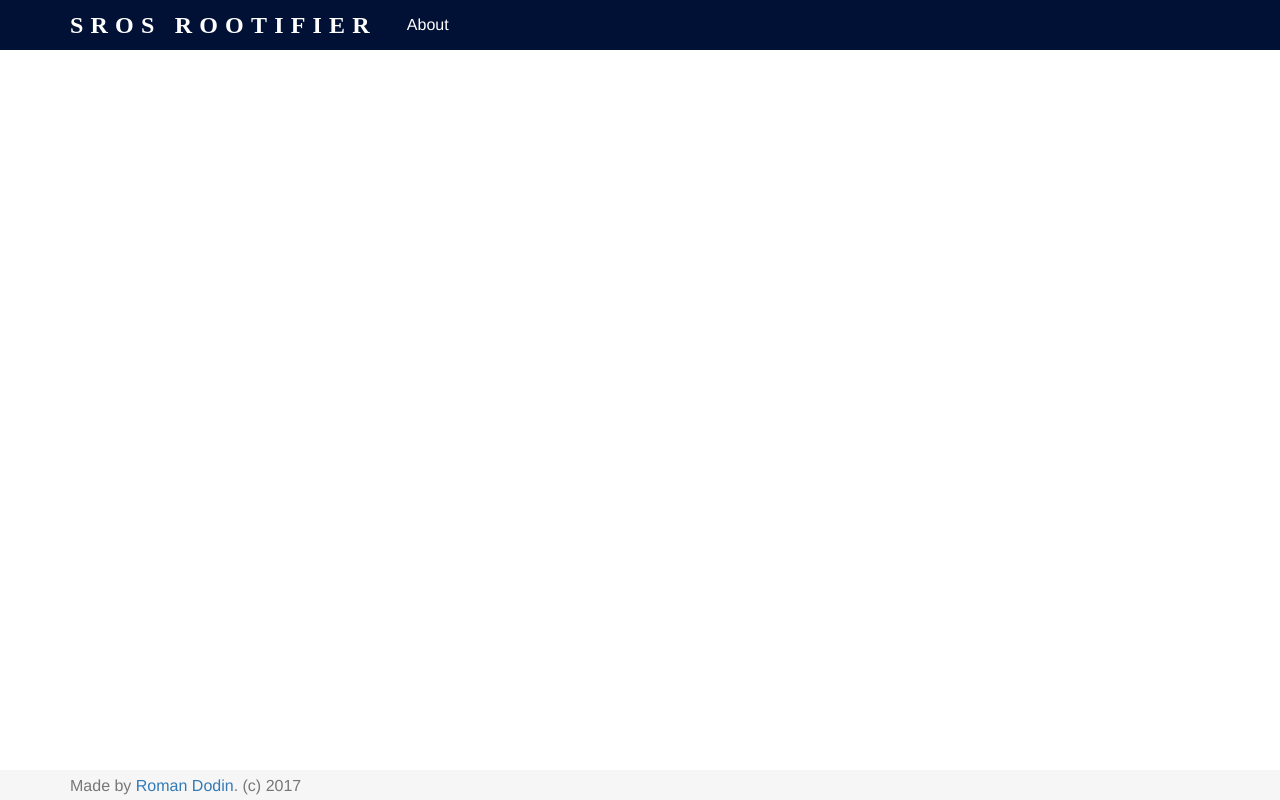
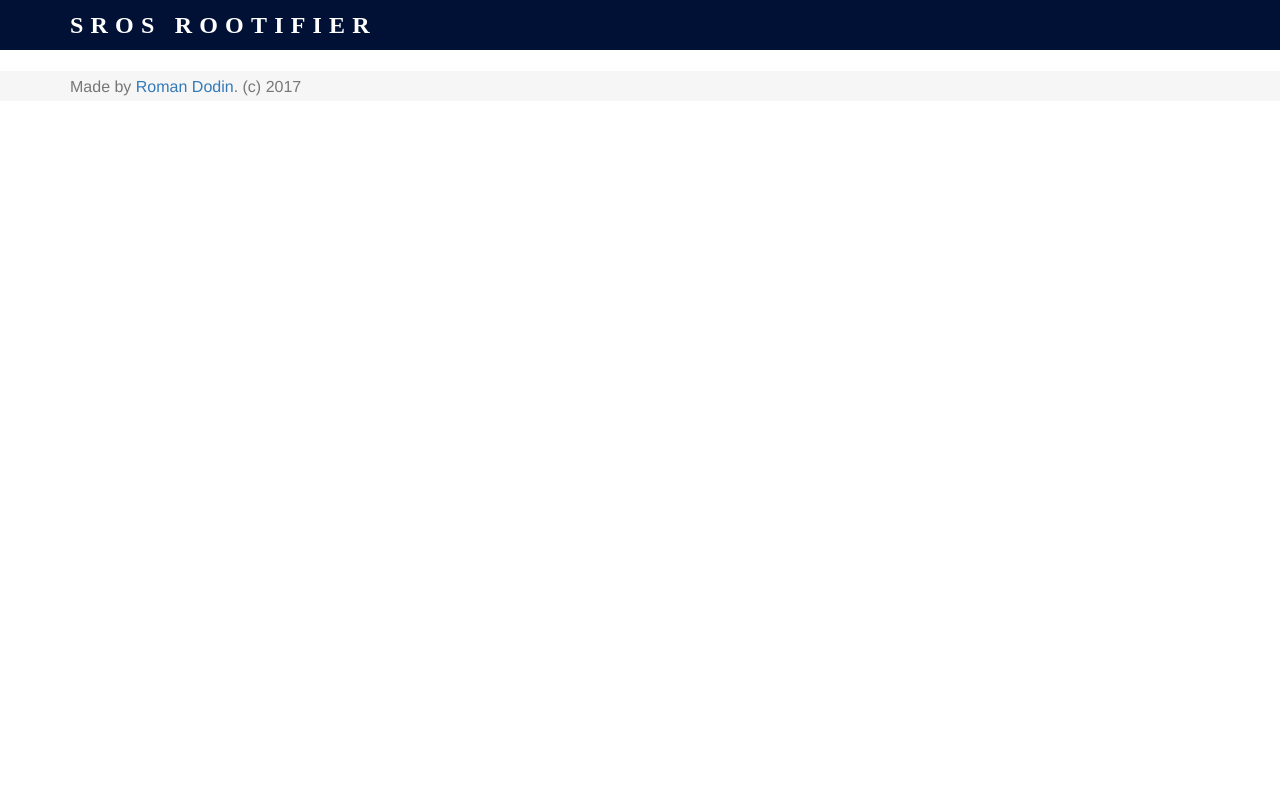
Before and after one commit to hellt/Rootifier, a Flask app: template app/templates/base.html in a window 1280 px wide. Run offline with Flask 2, Linux system fonts and the light colour scheme; the template is opened without the code that fills it, so the values that code supplies are empty; parts of the project's set-up code (start-up, migrations or seed data) failed here and were passed over; some libraries are stand-ins or nearby versions; some web fonts are replaced.

Commit message:
remove about and fix footer

```diff
--- a/app/static/css/style.css
+++ b/app/static/css/style.css
@@ -68,7 +68,7 @@ body {
 }
 
 .footer {
-  position: fixed;
+  /* position: fixed; */
   bottom: 0;
   width: 100%;
   /* Set the fixed height of the footer here */
--- a/app/templates/base.html
+++ b/app/templates/base.html
@@ -31,14 +31,14 @@
                     </button>
                     <a class="navbar-brand" href="/">SROS ROOTIFIER</a>
                 </div>
-                <div class="collapse navbar-collapse">
+                <!-- <div class="collapse navbar-collapse">
                     <ul class="nav navbar-nav">
 
                         <li>
                             <a href="https://netdevops.me/2017/flask-application-in-a-production-ready-container/">About</a>
                         </li>
                     </ul>
-                </div>
+                </div> -->
                 <!--/.nav-collapse -->
             </div>
         </div>
```
